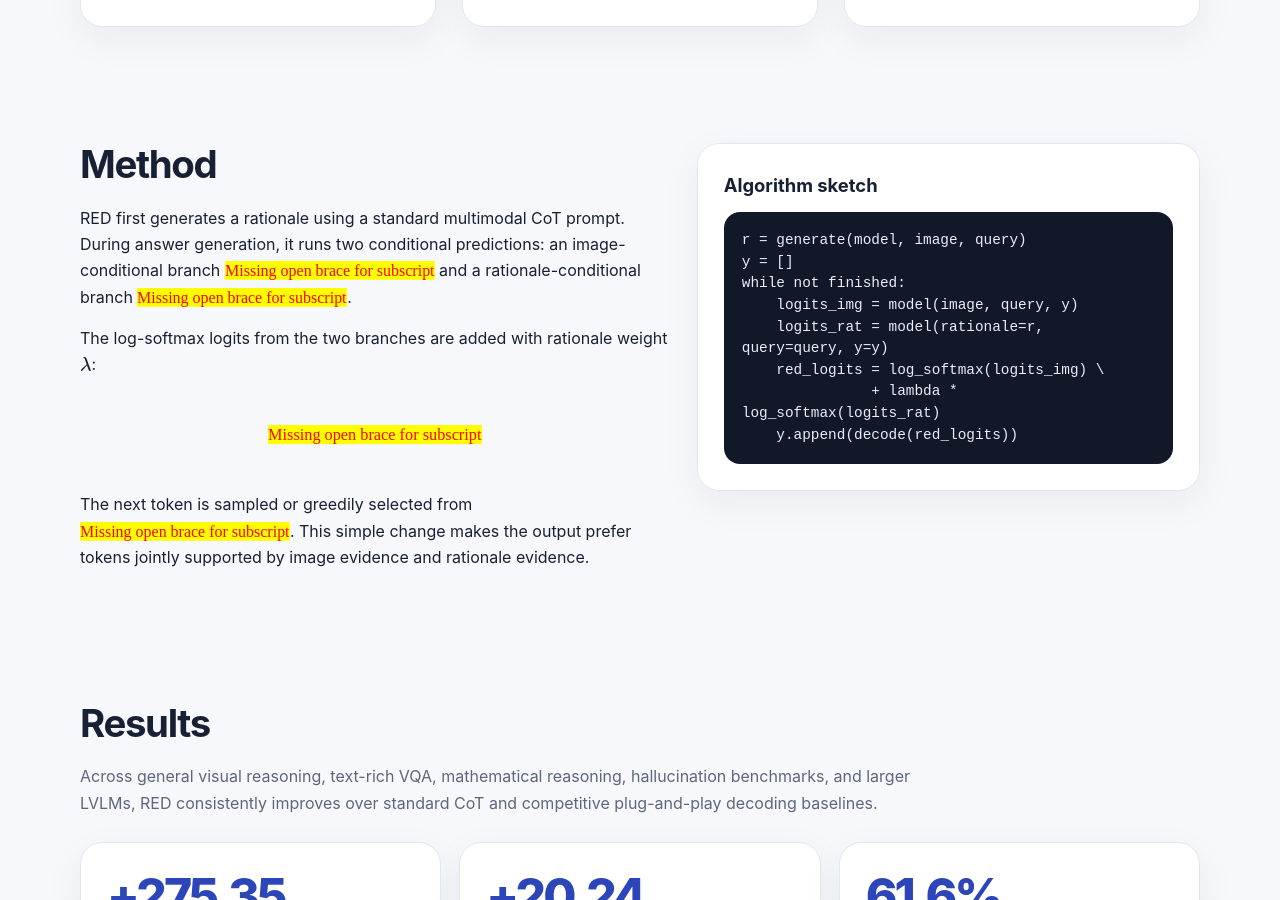
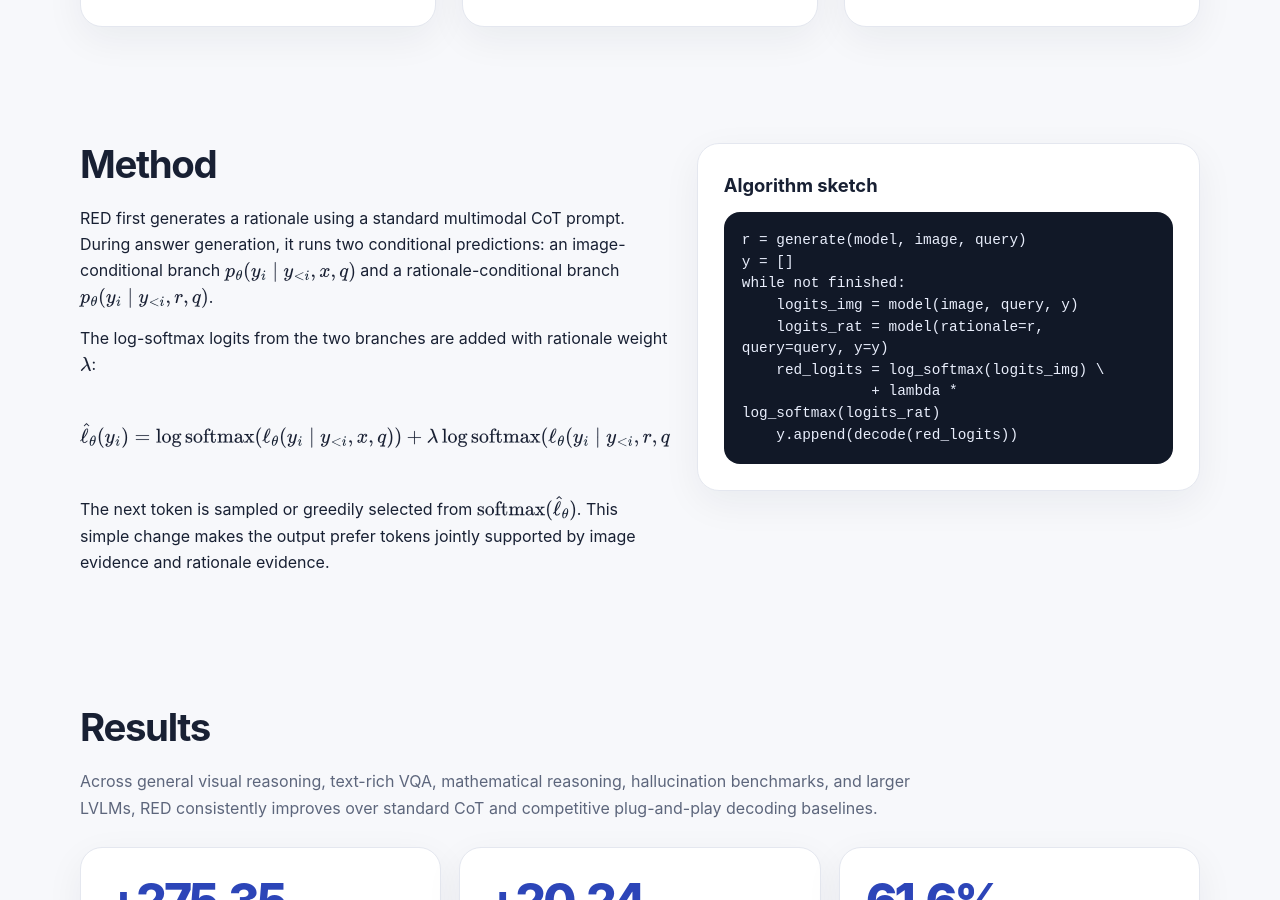
Before and after one commit to yshinya6/yshinya6.github.io, a Jekyll site: the page projects/red-cvpr2026/index.html, which Jekyll copies as it is, in a window 1280 px wide and 900 px high, scrolled down 2398 px. Built offline with Jekyll 4.4.1, drawn with Linux system fonts in a browser that asks for light colours; some of the changed text lies outside the part shown.

Commit message:
Modify latex representation

```diff
--- a/projects/red-cvpr2026/index.html
+++ b/projects/red-cvpr2026/index.html
@@ -59,7 +59,7 @@
       <div class="card takeaway">
         <h3>Key idea</h3>
         <p>Instead of decoding with a single distribution \(p(y_i \mid y_{\lt i}, x, r, q)\), RED uses a product-of-experts form:</p>
-        <p class="equation">\[\hat{p}_\\theta(y_i) \propto p_\\theta(y_i \mid y_{\lt i}, x, q) \; p_\\theta(y_i \mid y_{\lt i}, r, q)^\lambda\]</p>
+        <p class="equation">\[\hat{p}_\theta(y_i) \propto p_\theta(y_i \mid y_{\lt i}, x, q) \; p_\theta(y_i \mid y_{\lt i}, r, q)^\lambda\]</p>
         <p>This is derived as the optimal solution to a KL-constrained reward maximization objective where rationale-conditional likelihood acts as the reward.</p>
       </div>
     </section>
@@ -85,10 +85,10 @@
     <section class="container grid two-col" id="method">
       <div>
         <h2>Method</h2>
-        <p>RED first generates a rationale using a standard multimodal CoT prompt. During answer generation, it runs two conditional predictions: an image-conditional branch \(p_\\theta(y_i \mid y_{\lt i}, x, q)\) and a rationale-conditional branch \(p_\\theta(y_i \mid y_{\lt i}, r, q)\).</p>
+        <p>RED first generates a rationale using a standard multimodal CoT prompt. During answer generation, it runs two conditional predictions: an image-conditional branch \(p_\theta(y_i \mid y_{\lt i}, x, q)\) and a rationale-conditional branch \(p_\theta(y_i \mid y_{\lt i}, r, q)\).</p>
         <p>The log-softmax logits from the two branches are added with rationale weight \(\lambda\):</p>
-        <p class="equation">\[\hat{\ell}_\\theta(y_i) = \log \mathrm{softmax}(\ell_\\theta(y_i \mid y_{\lt i}, x, q)) + \lambda \log \mathrm{softmax}(\ell_\\theta(y_i \mid y_{\lt i}, r, q))\]</p>
-        <p>The next token is sampled or greedily selected from \(\mathrm{softmax}(\hat{\ell}_\\theta)\). This simple change makes the output prefer tokens jointly supported by image evidence and rationale evidence.</p>
+        <p class="equation">\[\hat{\ell}_\theta(y_i) = \log \mathrm{softmax}(\ell_\theta(y_i \mid y_{\lt i}, x, q)) + \lambda \log \mathrm{softmax}(\ell_\theta(y_i \mid y_{\lt i}, r, q))\]</p>
+        <p>The next token is sampled or greedily selected from \(\mathrm{softmax}(\hat{\ell}_\theta)\). This simple change makes the output prefer tokens jointly supported by image evidence and rationale evidence.</p>
       </div>
       <div class="card code-card">
         <h3>Algorithm sketch</h3>
```
